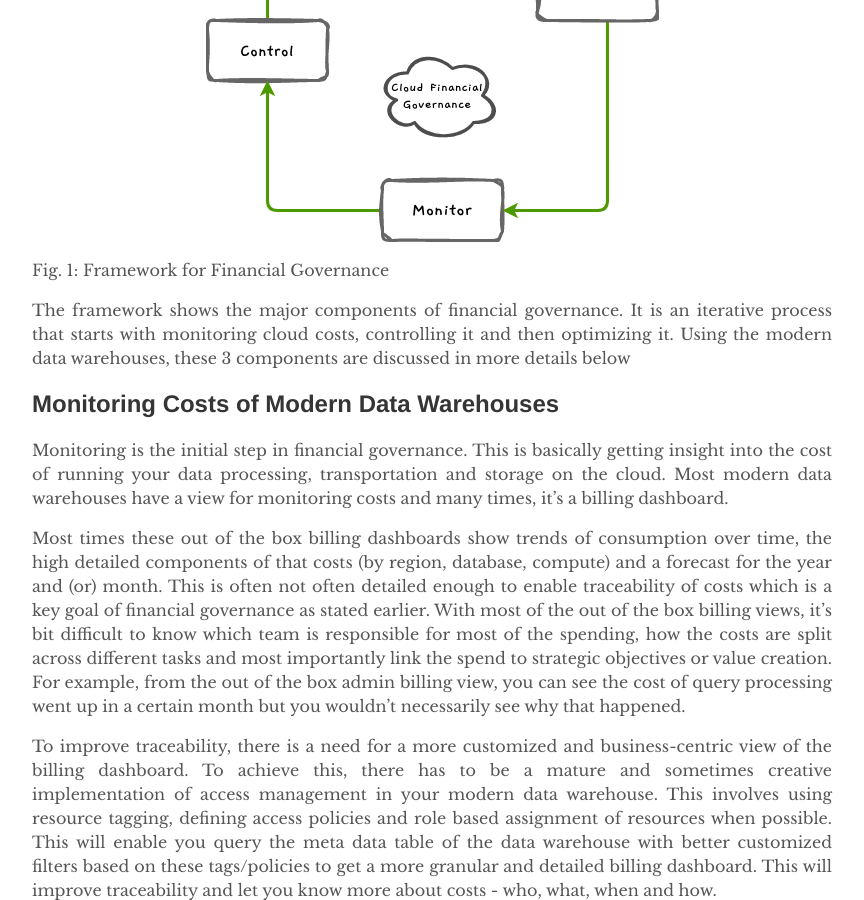
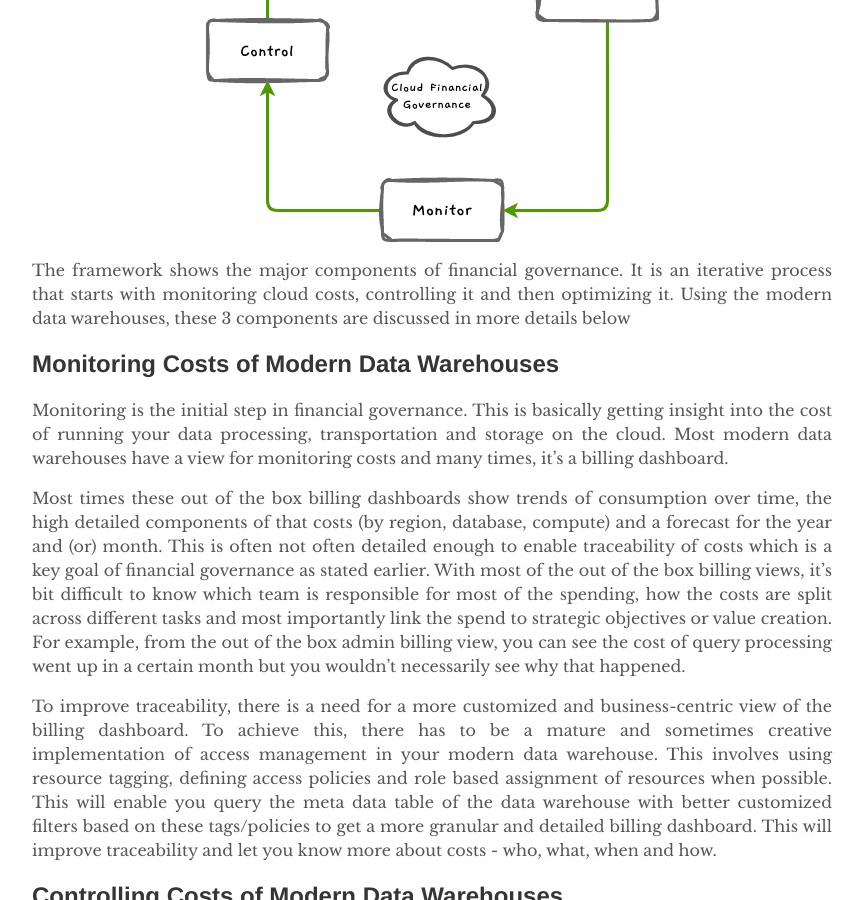
Before and after one commit to ejieh/ejieh.github.io, a Jekyll site: the page built from _posts/2022-12-22-financial-governance-framework-for-modern-data-warehouses.md, in a window 1280 px wide and 900 px high, scrolled down 954 px. Shown: the whole window, without its empty margins (208-1072 px from the left). Built offline with Jekyll 4.4.1, drawn with Linux system fonts in a browser that asks for light colours.

Commit message:
minor edits

```diff
--- a/_posts/2022-12-22-financial-governance-framework-for-modern-data-warehouses.md
+++ b/_posts/2022-12-22-financial-governance-framework-for-modern-data-warehouses.md
@@ -11,9 +11,8 @@ The major goal of financial governance is to get a grip of cloud costs. It also
 
 Below is a framework to get started on rolling out financial governance for your modern data warehouse. Kindly note, this can be extended to any cloud platform that is consumption based.
 
-![Image not found: /assets/img/financial_governance_2.png](/assets/img/financial_governance_2.png "Image not found: /assets/img/financial_governance_2.png")
+![Alt Text](/assets/img/financial_governance_2.png "Fig. 1: Framework for Financial Governance")
 
-Fig. 1: Framework for Financial Governance
 
 The framework shows the major components of financial governance. It is an iterative process that starts with monitoring cloud costs, controlling it and then optimizing it. Using the modern data warehouses, these 3 components are discussed in more details below
 
```
